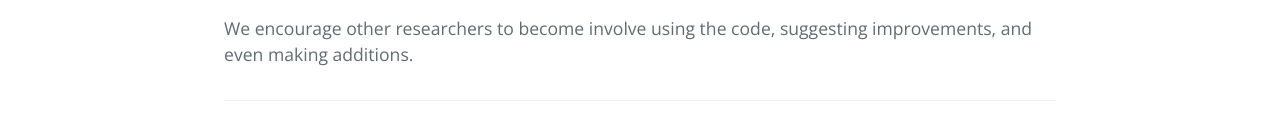
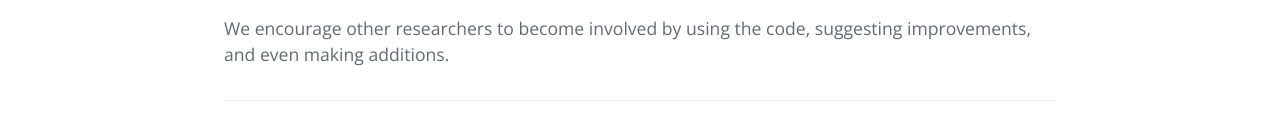
Before and after one commit to springer-math/Mathematics-of-Epidemics-on-Networks, a plain HTML site: page index.html in a window 1280 px wide. Shown: the part 1204-1322 px from the top of the page. Drawn offline with nearby package versions, Linux system fonts and the light colour scheme.

Commit message:
fix typo

```diff
--- a/index.html
+++ b/index.html
@@ -42,7 +42,7 @@ the text.  As the project progresses we anticipate adding better
 visualization tools and including other languages.</p>
 
 <p> We encourage
-other researchers to become involve using the code, suggesting
+other researchers to become involved by using the code, suggesting
 improvements, and even making additions.
 </p>
 
```
